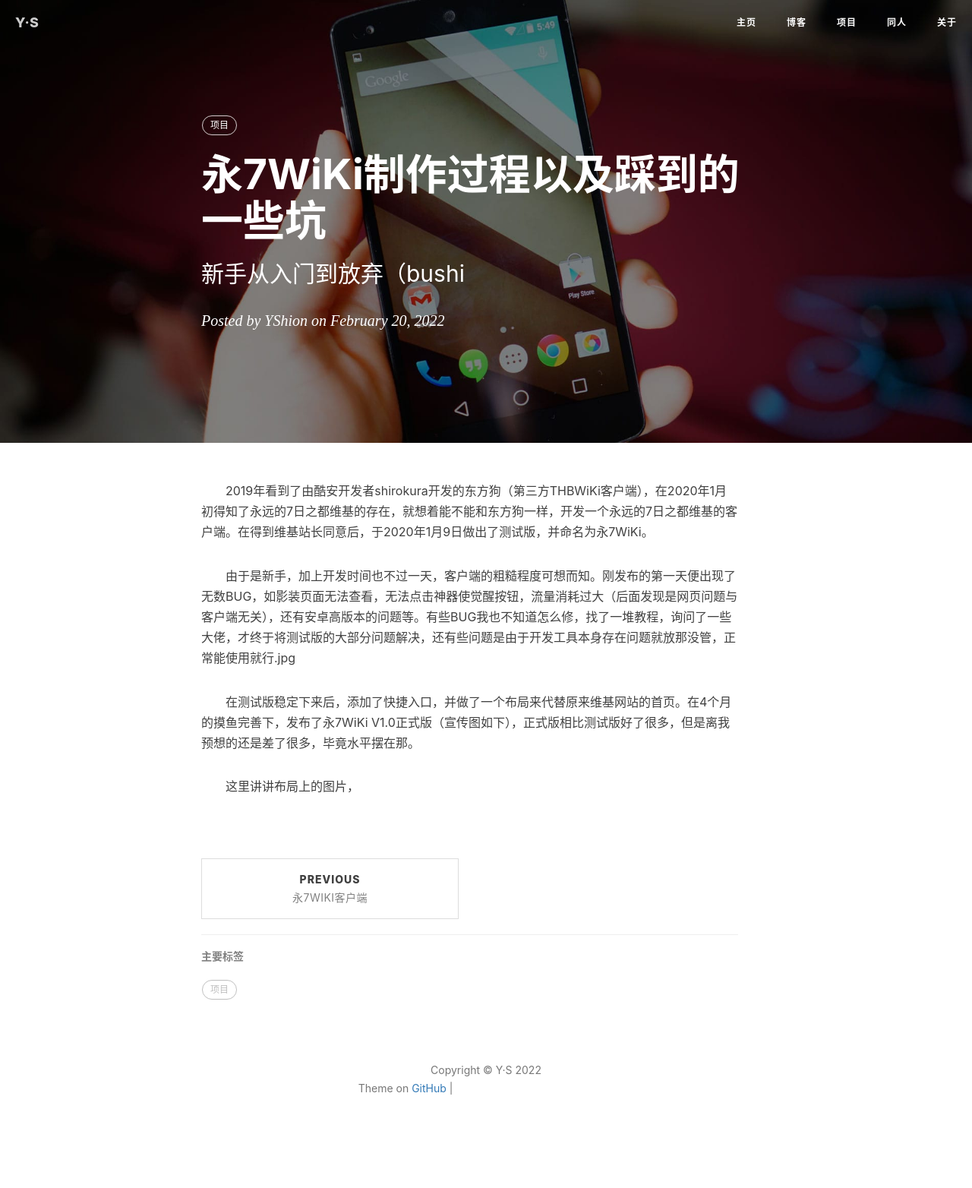
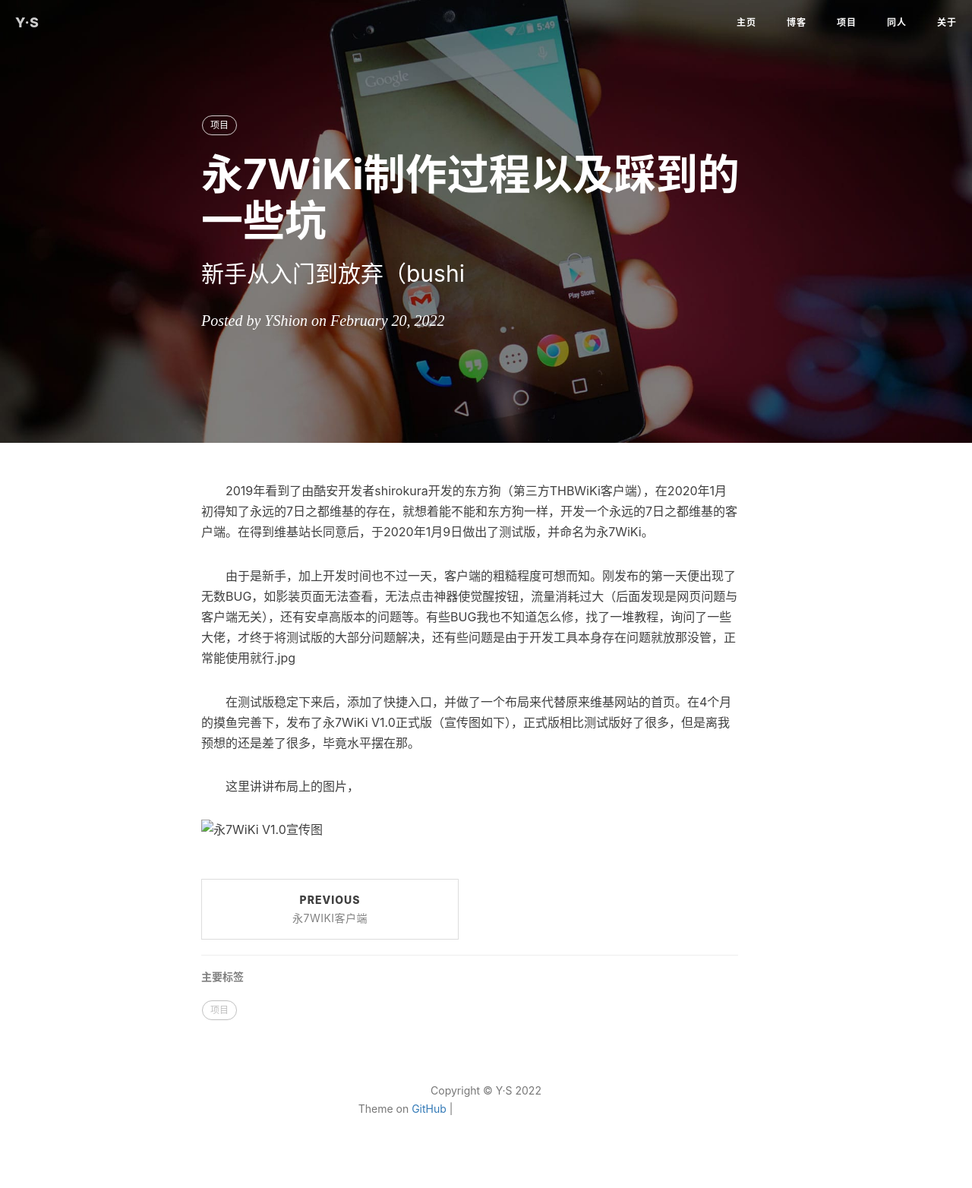
Before and after one commit to YS-yorigamishion/YS-yorigamishion.github.io, a Jekyll site: the page built from _posts/2022-2-20-永7WiKi制作过程以及踩到的一些坑.md, in a window 1280 px wide. Shown: the whole page at 76% size. Built offline with Jekyll 4.4.1, drawn with Linux system fonts in a browser that asks for light colours; nearby versions of some CDN libraries; comment, search, counter and statistics services are not loaded; before the commit the page ends 1537 px from its top, so only the background shows below that; grey boxes are pictures that could not be loaded.

Commit message:
Update 2022-2-20-永7WiKi制作过程以及踩到的一些坑.md

```diff
--- a/_posts/2022-2-20-永7WiKi制作过程以及踩到的一些坑.md
+++ b/_posts/2022-2-20-永7WiKi制作过程以及踩到的一些坑.md
@@ -18,4 +18,4 @@ tags:
 
 &emsp;&emsp;这里讲讲布局上的图片，
 
-![](post-bg-F7WIKi1.0.jpg)
+![永7WiKi V1.0宣传图](post-bg-F7WIKi1.0.jpg)
```
